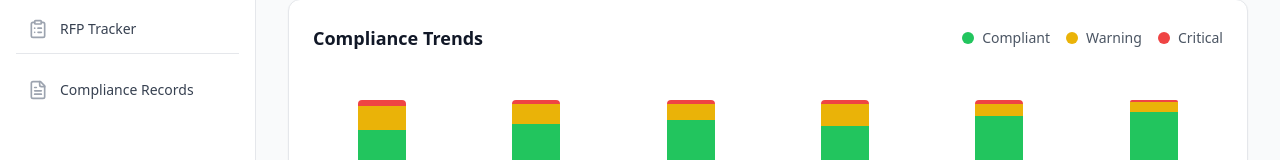
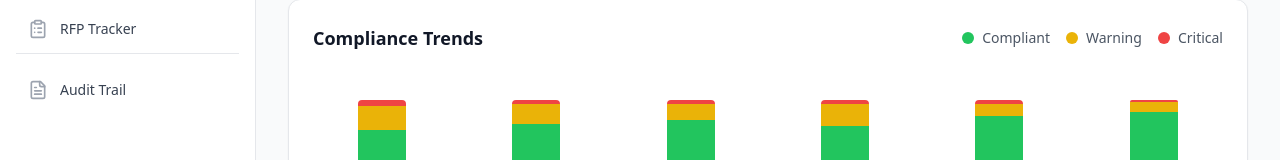
Before and after one commit to C2IHub/proCURE2, a React (Vite) app: page / in a window 1280 px wide. Shown: the part 319-479 px from the top of the page. Built offline with nearby package versions, Linux system fonts and the light colour scheme.

Commit message:
Rename Compliance Records to Audit Trail in Navigation

```diff
--- a/src/components/Navigation.tsx
+++ b/src/components/Navigation.tsx
@@ -38,7 +38,7 @@ export default function Navigation({ currentUser }: NavigationProps) {
   ];
 
   const recordsAudit = [
-    { name: 'Compliance Records', href: '/audit-trail', icon: FileText },
+    { name: 'Audit Trail', href: '/audit-trail', icon: FileText },
   ];
 
   const renderNavSection = (items: typeof coreAnalytics) => {
```
